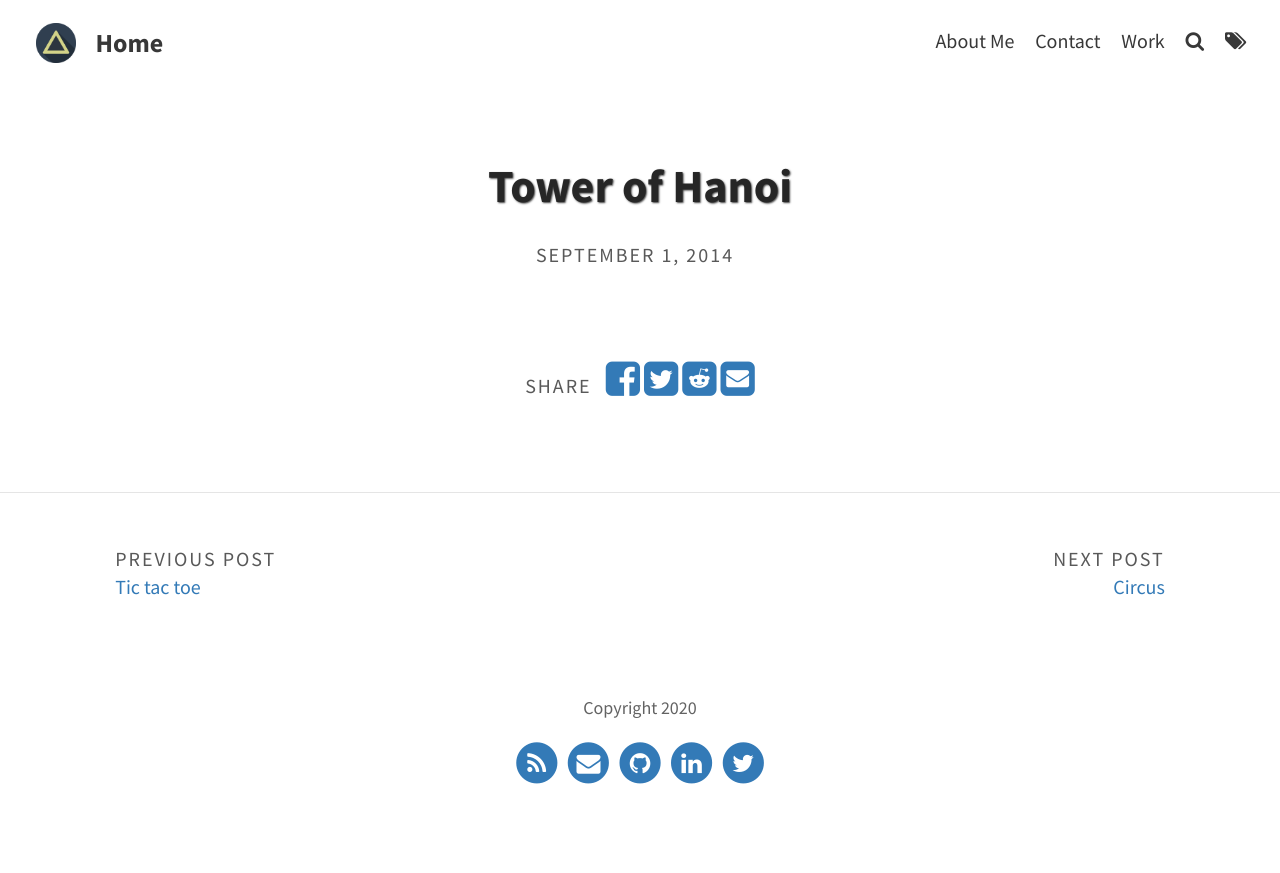
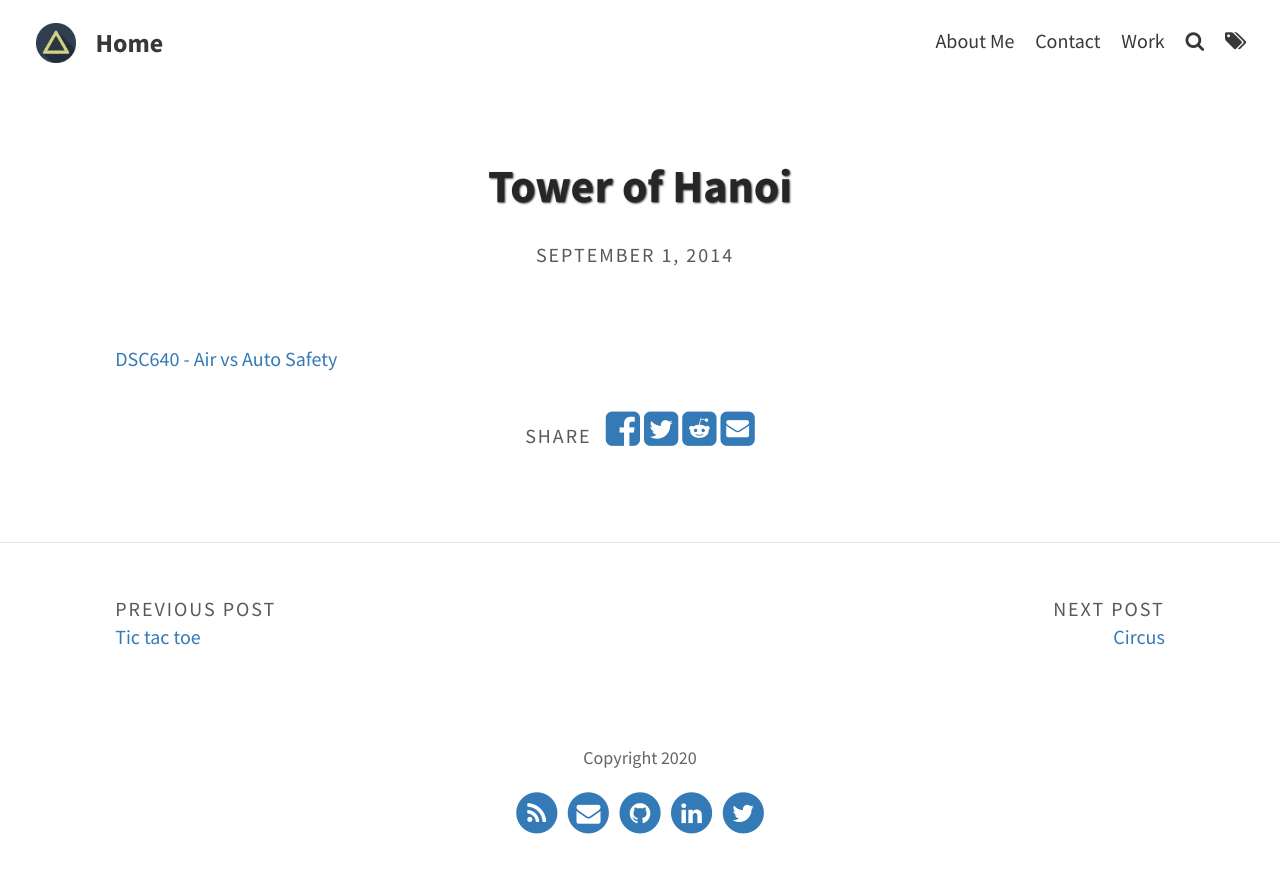
Before and after one commit to knmoses/knmoses.github.io, a Jekyll site: the page built from _portfolio/hanoi.md, in a window 1280 px wide. Shown: the top 873 px of the page. Built offline with Jekyll 4.4.1, drawn with Linux system fonts in a browser that asks for light colours.

Commit message:
Update hanoi.md

```diff
--- a/_portfolio/hanoi.md
+++ b/_portfolio/hanoi.md
@@ -4,3 +4,6 @@ title: Tower of Hanoi
 img: "assets/img/portfolio/toh.png"
 date: September 2014
 ---
+
+
+[DSC640 - Air vs Auto Safety](https://github.com/knmoses/DSC640-Air-vs-Auto-Safety)
```
